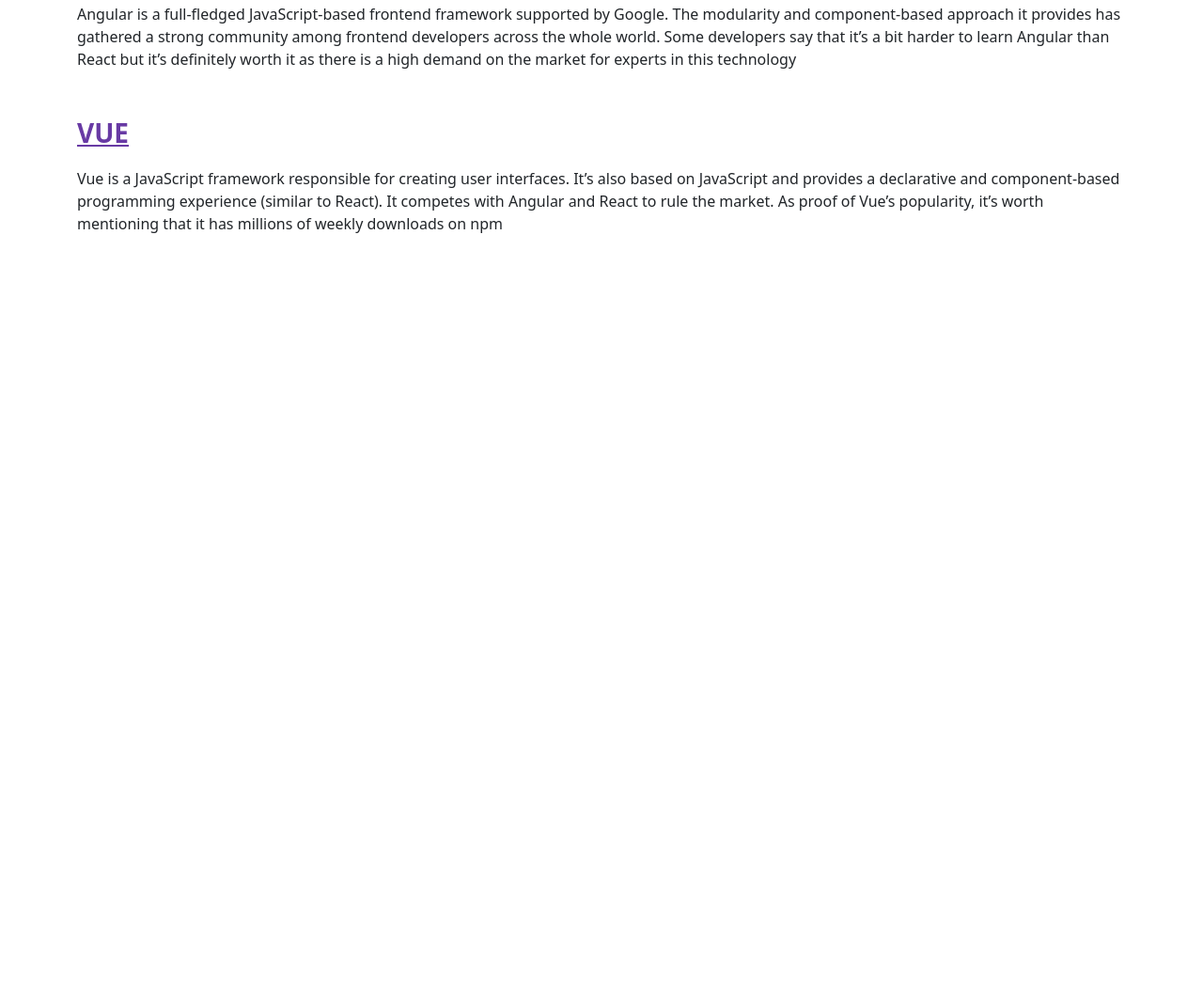
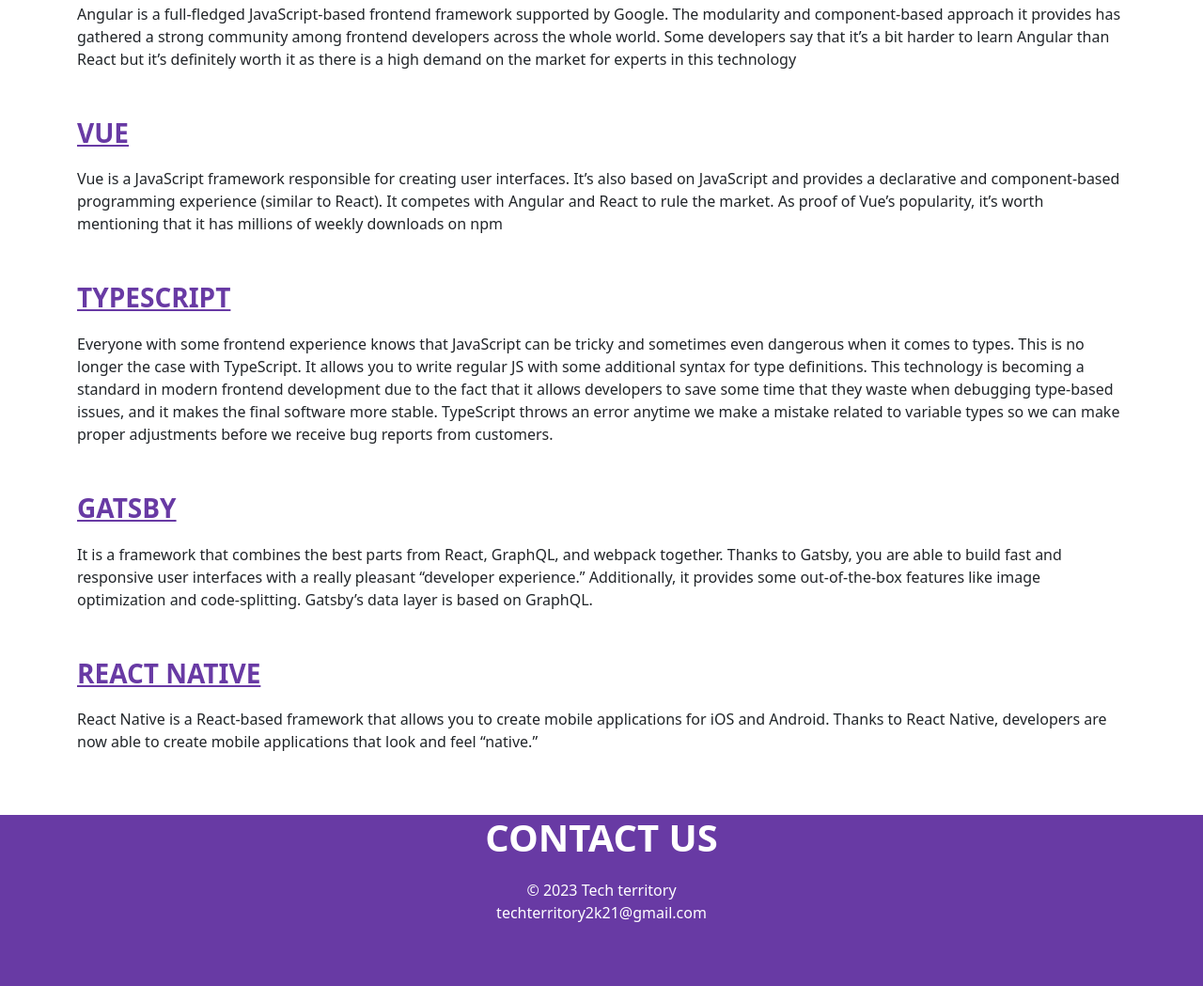
Before and after one commit to syamrajradhakrishnan/frontendtechnologies, a plain HTML site: page index.html in a window 1280 px wide. Shown: the part 2288-3337 px from the top of the page at 94% size. Before the commit the page ends 2604 px from the top, so only its background shows below. Drawn offline with nearby package versions, Linux system fonts and the light colour scheme.

Commit message:
final version1 for submission only

```diff
--- a/index.html
+++ b/index.html
@@ -144,11 +144,46 @@
                         React). It competes with Angular and React to rule the market. As proof of Vue’s popularity,
                         it’s worth mentioning that it has millions of weekly downloads on npm
                     </P>
+                    <h3><u>TypeScript</u></h3>
+                    <P>Everyone with some frontend experience knows that JavaScript can be tricky and sometimes even
+                        dangerous when it comes to types. This is no longer the case with TypeScript. It allows you to
+                        write regular JS with some additional syntax for type definitions. This technology is becoming a
+                        standard in modern frontend development due to the fact that it allows developers to save some
+                        time that they waste when debugging type-based issues, and it makes the final software more
+                        stable. TypeScript throws an error anytime we make a mistake related to variable types so we can
+                        make proper adjustments before we receive bug reports from customers.
+                    </P>
+                    <h3><u>Gatsby</u></h3>
+                    <P>It is a framework that combines the best parts from React, GraphQL, and webpack together. Thanks
+                        to Gatsby, you are able to build fast and responsive user interfaces with a really pleasant
+                        “developer experience.” Additionally, it provides some out-of-the-box features like image
+                        optimization and code-splitting. Gatsby’s data layer is based on GraphQL.
+                    </P>
+                    <h3><u>React Native</u></h3>
+                    <P>React Native is a React-based framework that allows you to create mobile applications for iOS and
+                        Android. Thanks to React Native, developers are now able to create mobile applications that look
+                        and feel “native.”
+                    </P>
                 </div>
             </div>
     </section>
     <!-- section2 end -->
 
 </body>
+<footer>
+    <section id="contact">
+        <div class="container">
+            <div class="row align-items-center projects">
+                <div class="col">
+                    <h1>contact us</h1>
+                    <p> &copy; 2023 Tech territory <br>techterritory2k21@gmail.com</p>
+                </div>
+
+            </div>
+
+        </div>
+
+    </section>
+</footer>
 
 </html>
--- a/style.css
+++ b/style.css
@@ -86,3 +86,16 @@
     max-width:100px;
     margin-bottom: 20px;
 }
+#contact {
+    background-color: #683aa4;
+    color: white;
+}
+#contact h1 {
+    text-align: center;
+    color: white;
+
+}
+#contact p {
+    text-align: center;
+    color: white;
+}
```
